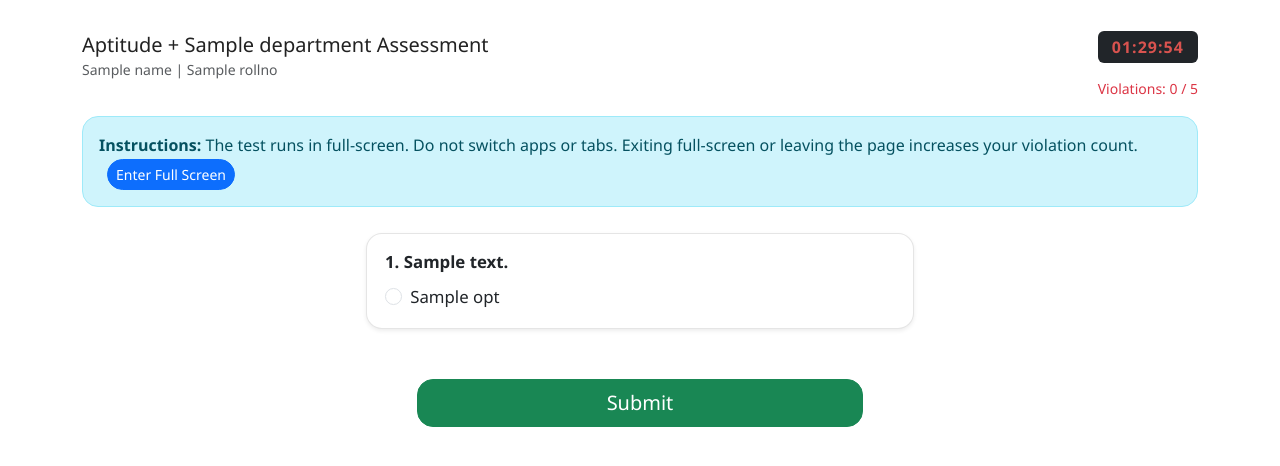
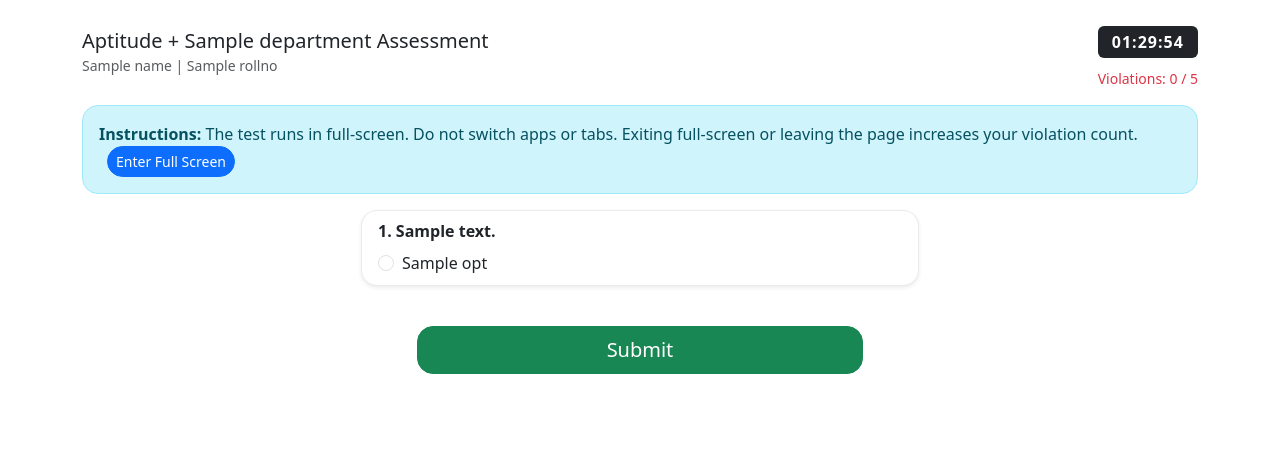
Before and after one commit to AlwynRajivS/Online-Assessment, a Flask app: template templates/exam.html in a window 1280 px wide. Shown: the top 466 px of the page. Run offline with Flask 3, Linux system fonts and the light colour scheme; the template is opened without the code that fills it: most values are stand-ins (such as "Sample title", 1, 10 or a date in 2020).

Commit message:
Update styles.css

```diff
--- a/static/css/styles.css
+++ b/static/css/styles.css
@@ -1,70 +1,31 @@
-body {
-  -webkit-user-select: none;
-  user-select: none;
-  font-family: "Segoe UI", Arial, sans-serif;
-  line-height: 1.6;
-  background: #fafafa;
-  color: #222;
-  margin: 0;
-  padding: 0;
+body { -webkit-user-select: none; user-select: none; }
+.list-group {
+  display: flex;
+  flex-direction: column; /* stack items vertically */
+  align-items: center;    /* center horizontally */
+  justify-content: center;/* center vertically if container has height */
+}
+.list-group-item {
+  border: 1px solid rgba(0,0,0,0.08);
+  width: 50%;             /* control width of each item */
+  text-align: center;     /* center content inside */
+}
+ #timer {
+  letter-spacing: 1px;
+  text-align: center;     /* center timer text */
+  display: block;
+  margin: 10px auto;      /* ensures centered alignment */
 }
 
-/* Centered list items */
-.list-group {
-  display: flex;
-  flex-direction: column;
-  align-items: center;
-  justify-content: center;
-  padding: 10px;
-}
-
-/* Instruction items */
-.list-group-item {
-  border: 1px solid rgba(0,0,0,0.1);
-  width: 60%;
-  text-align: left;
-  background: #fff;
-  margin-bottom: 12px;
-  padding: 15px 18px;
-  border-radius: 8px;
-  box-shadow: 0 2px 5px rgba(0,0,0,0.05);
-  font-size: 1rem;
-}
-
-/* Timer styling */
-#timer {
-  letter-spacing: 1px;
-  text-align: center;
-  display: block;
-  margin: 15px auto;
-  font-size: 1.2rem;
-  font-weight: bold;
-  color: #d9534f; /* red for urgency */
-}
-
-/* Desktop view */
 @media (min-width: 992px) {
   #examForm button[type=submit] {
     width: 40% !important;
     margin: auto;
   }
+}
+
+@media (max-width: 768px) {
   .list-group-item {
-    width: 50% !important;
-    font-size: 1.05rem;
+    width: 95% !important;
   }
 }
-
-/* Mobile view */
-@media (max-width: 768px) {
-  body {
-    font-size: 1.05rem;
-  }
-  .list-group-item {
-    width: 95% !important;
-    font-size: 1.1rem;       /* bigger text for readability */
-    padding: 18px 20px;      /* more breathing space */
-  }
-  #timer {
-    font-size: 1.3rem;
-  }
-}
```
